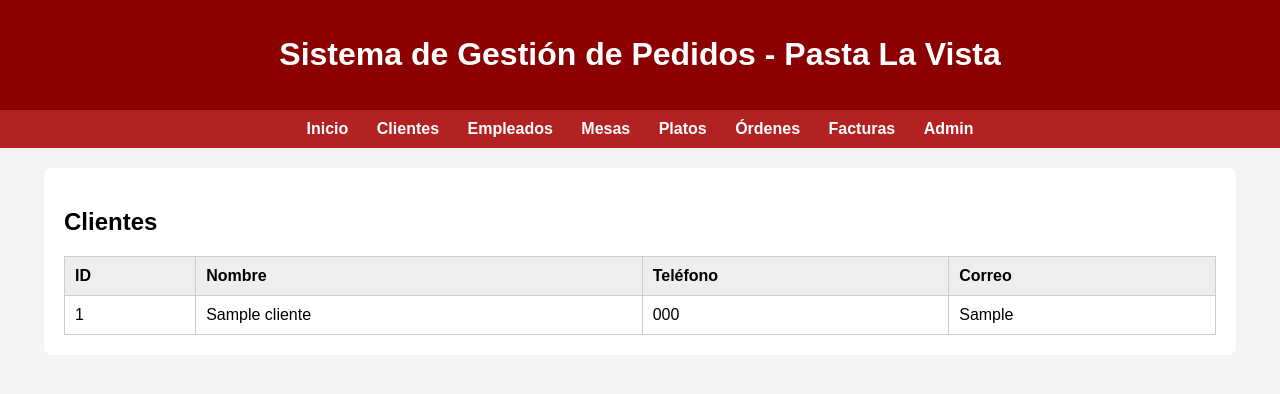
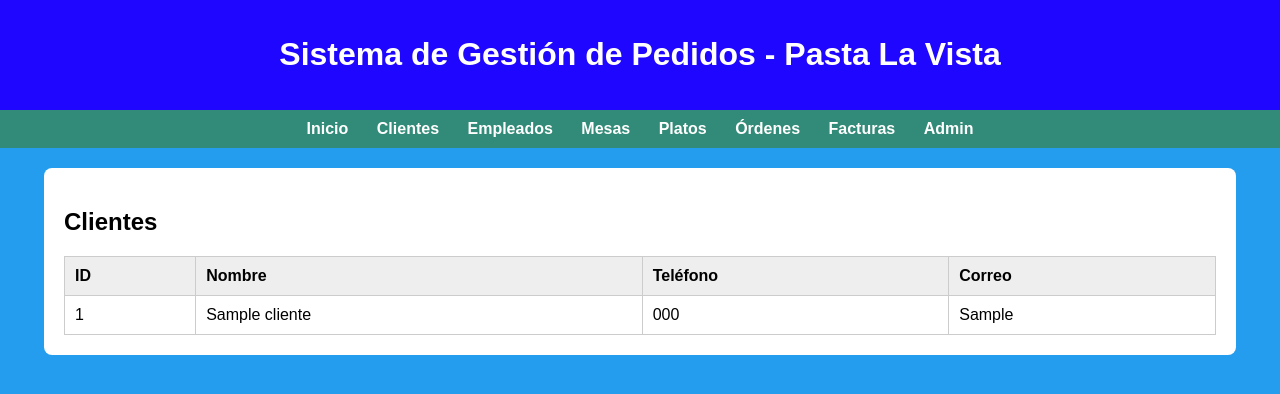
Before and after one commit to Halanetas06/restaurante_502_, a Django app: page /clientes/ in a window 1280 px wide. Shown: the top 394 px of the page. Run offline with Django 5.2, Linux system fonts and the light colour scheme; tables that the repository leaves empty hold one stand-in row (values such as "Sample post").

Commit message:
Se cambio el color

```diff
--- a/gestion/templates/gestion/base.html
+++ b/gestion/templates/gestion/base.html
@@ -6,18 +6,18 @@
     <style>
         body {
             font-family: Arial, sans-serif;
-            background-color: #f4f4f4;
+            background-color: #249dee;
             margin: 0;
             padding: 0;
         }
         header {
-            background-color: #8B0000;
+            background-color: #1f06ff;
             color: white;
             padding: 15px;
             text-align: center;
         }
         nav {
-            background-color: #b22222;
+            background-color: #328b78;
             padding: 10px;
             text-align: center;
         }
```
